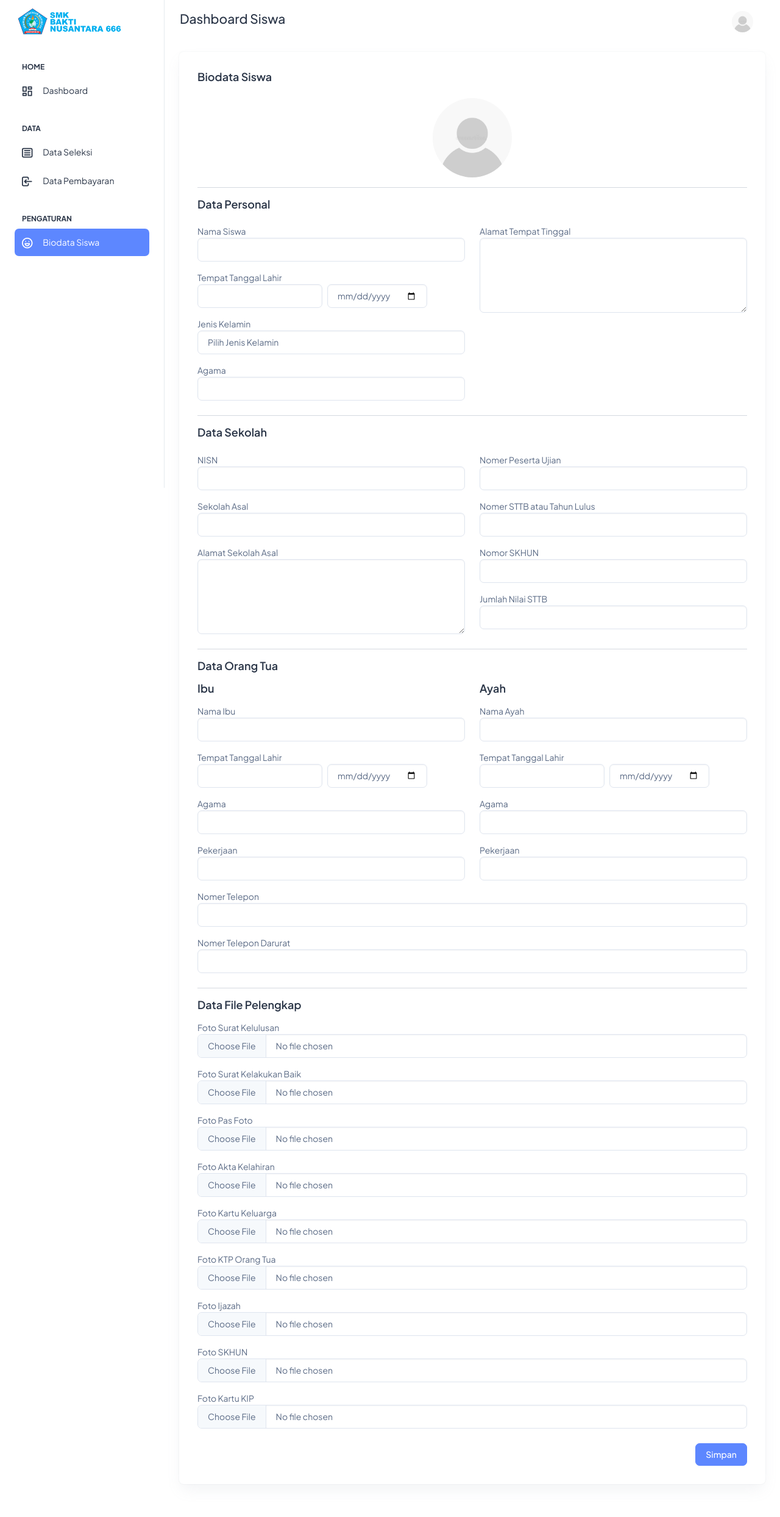
After one commit to rizuji23/ppdb-widya, a PHP site: page /dashboard/biodata.php in a window 1280 px wide. The commit adds this page. Shown: the whole page at 61% size. Run offline with PHP 8.4, Linux system fonts and the light colour scheme; the visitor is signed in with stand-in values (Sample User, id 1); data that the repository does not hold is empty.

Commit message:
Added biodata form

```diff
--- /dev/null
+++ b/dashboard/biodata.php
@@ -0,0 +1,274 @@
+<?php
+
+require '../system/controller.php';
+
+if (empty($_SESSION['username'])) {
+    header("location: ../login.php");
+}
+
+
+?>
+
+<!doctype html>
+<html lang="en">
+
+<head>
+    <meta charset="utf-8">
+    <meta name="viewport" content="width=device-width, initial-scale=1">
+    <title>Biodata Siswa | PPDB SMK BAKTI NUSANTARA 666</title>
+    <link rel="shortcut icon" type="image/png" href="assets/images/logos/favicon.png" />
+    <link rel="stylesheet" href="assets/css/styles.min.css" />
+</head>
+
+<body>
+    <!--  Body Wrapper -->
+    <div class="page-wrapper" id="main-wrapper" data-layout="vertical" data-navbarbg="skin6" data-sidebartype="full" data-sidebar-position="fixed" data-header-position="fixed">
+        <!-- Sidebar Start -->
+
+        <?php
+
+        include 'include/sidebar_core.php';
+
+        ?>
+        <!--  Sidebar End -->
+        <!--  Main wrapper -->
+        <div class="body-wrapper">
+            <!--  Header Start -->
+            <?php if ($_SESSION['level'] == 3) {
+                include 'include/navbar.php';
+            } else if ($_SESSION['level'] == 2) {
+                include 'include/navbar_petugas.php';
+            } else if ($_SESSION['level'] == 1) {
+                include 'include/navbar_admin.php';
+            } ?>
+
+            <!--  Header End -->
+            <div class="container-fluid">
+                <!--  Row 1 -->
+                <div class="card">
+                    <div class="card-body">
+                        <form action="">
+                            <h5 class="card-title fw-semibold mb-4">Biodata Siswa</h5>
+                            <div>
+                                <div class="text-center">
+                                    <img src="./assets/images/user.jpg" width="130" style="border-radius: 100%;" alt="">
+                                </div>
+                            </div>
+                            <hr>
+
+                            <div class="mb-4">
+                                <h5 class="card-title fw-semibold mb-2">Data Personal</h5>
+
+                                <div class="row">
+                                    <div class="col-sm">
+                                        <div class="form-group mt-3">
+                                            <label for="">Nama Siswa</label>
+                                            <input type="text" class="form-control" name="nama_siswa">
+                                        </div>
+                                        <div class="form-group mt-3">
+                                            <label for="">Tempat Tanggal Lahir</label>
+                                            <div class="d-flex">
+                                                <div class="me-2">
+                                                    <input type="text" class="form-control" name="tempat">
+                                                </div>
+                                                <div>
+                                                    <input type="date" class="form-control" name="tanggal_lahir">
+                                                </div>
+                                            </div>
+                                        </div>
+                                        <div class="form-group mt-3">
+                                            <label for="">Jenis Kelamin</label>
+                                            <select name="" class="form-control" id="">
+                                                <option value="">Pilih Jenis Kelamin</option>
+                                                <option value="Laki-Laki">Laki-Laki</option>
+                                                <option value="Perempuan">Perempuan</option>
+                                            </select>
+                                        </div>
+                                        <div class="form-group mt-3">
+                                            <label for="">Agama</label>
+                                            <input type="text" class="form-control" name="agama">
+                                        </div>
+                                    </div>
+
+                                    <div class="col-sm">
+                                        <div class="form-group mt-3">
+                                            <label for="">Alamat Tempat Tinggal</label>
+                                            <textarea cols="10" rows="5" class="form-control" name="alamat_sekarang"></textarea>
+                                        </div>
+                                    </div>
+                                </div>
+                            </div>
+                            <hr>
+                            <div class="mb-4">
+                                <h5 class="card-title fw-semibold mb-2">Data Sekolah</h5>
+
+                                <div class="row">
+                                    <div class="col-sm">
+                                        <div class="form-group mt-3">
+                                            <label for="">NISN</label>
+                                            <input type="number" class="form-control" name="nisn">
+                                        </div>
+                                        <div class="form-group mt-3">
+                                            <label for="">Sekolah Asal</label>
+                                            <input type="text" class="form-control" name="sekolah_asal">
+                                        </div>
+                                        <div class="form-group mt-3">
+                                            <label for="">Alamat Sekolah Asal</label>
+                                            <textarea cols="10" rows="5" class="form-control" name="alamat_sekolah_asal"></textarea>
+                                        </div>
+                                    </div>
+                                    <div class="col-sm">
+                                        <div class="form-group mt-3">
+                                            <label for="">Nomer Peserta Ujian</label>
+                                            <input type="number" class="form-control" name="nisn">
+                                        </div>
+                                        <div class="form-group mt-3">
+                                            <label for="">Nomer STTB atau Tahun Lulus</label>
+                                            <input type="number" class="form-control" name="nisn">
+                                        </div>
+                                        <div class="form-group mt-3">
+                                            <label for="">Nomor SKHUN</label>
+                                            <input type="number" class="form-control" name="nisn">
+                                        </div>
+                                        <div class="form-group mt-3">
+                                            <label for="">Jumlah Nilai STTB</label>
+                                            <input type="number" class="form-control" name="nisn">
+                                        </div>
+                                    </div>
+                                </div>
+                            </div>
+                            <hr>
+                            <div class="mb-4">
+                                <h5 class="card-title fw-semibold mb-3">Data Orang Tua</h5>
+                                <div class="row">
+                                    <div class="col-sm">
+                                        <h5 class="card-title fw-semibold mb-2">Ibu</h5>
+                                        <div class="form-group mt-3">
+                                            <label for="">Nama Ibu</label>
+                                            <input type="text" class="form-control" name="sekolah_asal">
+                                        </div>
+                                        <div class="form-group mt-3">
+                                            <label for="">Tempat Tanggal Lahir</label>
+                                            <div class="d-flex">
+                                                <div class="me-2">
+                                                    <input type="text" class="form-control" name="tempat">
+                                                </div>
+                                                <div>
+                                                    <input type="date" class="form-control" name="tanggal_lahir">
+                                                </div>
+                                            </div>
+                                        </div>
+                                        <div class="form-group mt-3">
+                                            <label for="">Agama</label>
+                                            <input type="text" class="form-control" name="agama">
+                                        </div>
+                                        <div class="form-group mt-3">
+                                            <label for="">Pekerjaan</label>
+                                            <input type="text" class="form-control" name="sekolah_asal">
+                                        </div>
+                                    </div>
+                                    <div class="col-sm">
+                                        <h5 class="card-title fw-semibold mb-2">Ayah</h5>
+                                        <div class="form-group mt-3">
+                                            <label for="">Nama Ayah</label>
+                                            <input type="text" class="form-control" name="sekolah_asal">
+                                        </div>
+                                        <div class="form-group mt-3">
+                                            <label for="">Tempat Tanggal Lahir</label>
+                                            <div class="d-flex">
+                                                <div class="me-2">
+                                                    <input type="text" class="form-control" name="tempat">
+                                                </div>
+                                                <div>
+                                                    <input type="date" class="form-control" name="tanggal_lahir">
+                                                </div>
+                                            </div>
+                                        </div>
+                                        <div class="form-group mt-3">
+                                            <label for="">Agama</label>
+                                            <input type="text" class="form-control" name="agama">
+                                        </div>
+                                        <div class="form-group mt-3">
+                                            <label for="">Pekerjaan</label>
+                                            <input type="text" class="form-control" name="sekolah_asal">
+                                        </div>
+                                    </div>
+                                </div>
+
+                                <div class="form-group mt-3">
+                                    <label for="">Nomer Telepon</label>
+                                    <input type="number" class="form-control" name="sekolah_asal">
+                                </div>
+                                <div class="form-group mt-3">
+                                    <label for="">Nomer Telepon Darurat</label>
+                                    <input type="number" class="form-control" name="sekolah_asal">
+                                </div>
+                            </div>
+                            <hr>
+                            <div class="mb-4">
+                                <h5 class="card-title fw-semibold mb-2">Data File Pelengkap</h5>
+                                <div class="form-group mt-3">
+                                    <label for="">Foto Surat Kelulusan</label>
+                                    <input type="file" class="form-control" name="sekolah_asal">
+                                </div>
+
+                                <div class="form-group mt-3">
+                                    <label for="">Foto Surat Kelakukan Baik</label>
+                                    <input type="file" class="form-control" name="sekolah_asal">
+                                </div>
+
+                                <div class="form-group mt-3">
+                                    <label for="">Foto Pas Foto</label>
+                                    <input type="file" class="form-control" name="sekolah_asal">
+                                </div>
+
+                                <div class="form-group mt-3">
+                                    <label for="">Foto Akta Kelahiran</label>
+                                    <input type="file" class="form-control" name="sekolah_asal">
+                                </div>
+
+                                <div class="form-group mt-3">
+                                    <label for="">Foto Kartu Keluarga</label>
+                                    <input type="file" class="form-control" name="sekolah_asal">
+                                </div>
+
+                                <div class="form-group mt-3">
+                                    <label for="">Foto KTP Orang Tua</label>
+                                    <input type="file" class="form-control" name="sekolah_asal">
+                                </div>
+
+                                <div class="form-group mt-3">
+                                    <label for="">Foto Ijazah</label>
+                                    <input type="file" class="form-control" name="sekolah_asal">
+                                </div>
+
+                                <div class="form-group mt-3">
+                                    <label for="">Foto SKHUN</label>
+                                    <input type="file" class="form-control" name="sekolah_asal">
+                                </div>
+
+                                <div class="form-group mt-3">
+                                    <label for="">Foto Kartu KIP</label>
+                                    <input type="file" class="form-control" name="sekolah_asal">
+                                </div>
+                            </div>
+
+                            <div class="float-end">
+                                <button class="btn btn-primary">Simpan</button>
+                            </div>
+                        </form>
+                    </div>
+                </div>
+            </div>
+        </div>
+    </div>
+    <script src="assets/libs/jquery/dist/jquery.min.js"></script>
+    <script src="assets/libs/bootstrap/dist/js/bootstrap.bundle.min.js"></script>
+    <script src="assets/js/sidebarmenu.js"></script>
+    <script src="assets/js/app.min.js"></script>
+    <script src="assets/libs/apexcharts/dist/apexcharts.min.js"></script>
+    <script src="assets/libs/simplebar/dist/simplebar.js"></script>
+    <script src="assets/js/dashboard.js"></script>
+</body>
+
+</html>
--- a/dashboard/include/sidebar.php
+++ b/dashboard/include/sidebar.php
@@ -38,7 +38,7 @@
         <span class="hide-menu">PENGATURAN</span>
     </li>
     <li class="sidebar-item">
-        <a class="sidebar-link" href="./icon-tabler.php" aria-expanded="false">
+        <a class="sidebar-link" href="./biodata.php" aria-expanded="false">
             <span>
                 <i class="ti ti-mood-happy"></i>
             </span>
--- a/dashboard/siswa/index.php
+++ b/dashboard/siswa/index.php
@@ -5,7 +5,7 @@ $check_biodata = check_biodata($_SESSION['id_siswa']);
 if (!$check_biodata) {
 ?>
     <div class="alert alert-danger">
-        <span>Silahkan lengkapi biodata siswa <a href="#">Klik disini</a>.</span>
+        <span>Silahkan lengkapi biodata siswa <a href="biodata.php">Klik disini</a>.</span>
     </div>
 <?php
 }
@@ -56,7 +56,7 @@ if (!$check_biodata) {
                     </div>
 
                 </div>
-                <a href="#" class="btn btn-primary float-end mt-0 btn-sm">Ganti Biodata</a>
+                <a href="biodata.php" class="btn btn-primary float-end mt-0 btn-sm">Ganti Biodata</a>
             </div>
         </div>
     </div>
```
